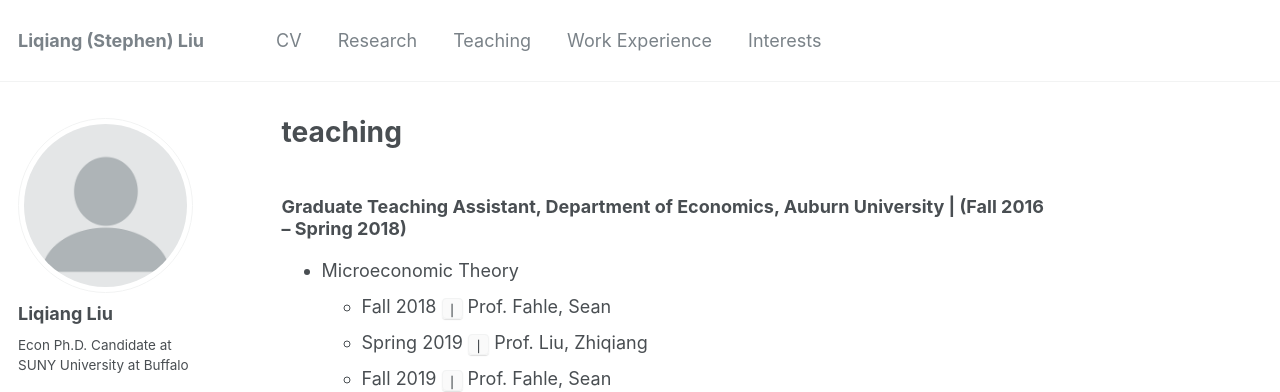
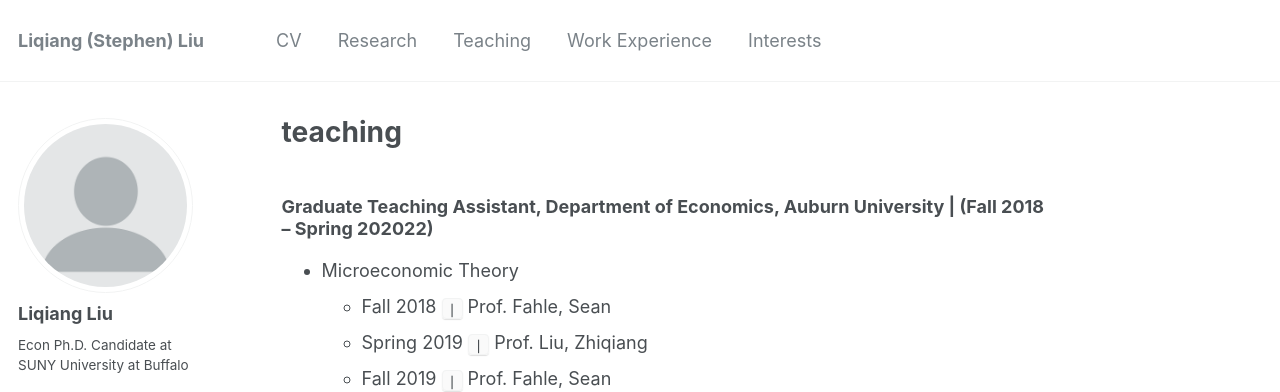
Before and after one commit to Liqiang-Liu/Liqiang-Liu.github.io, a Jekyll site: the page built from _pages/teaching.md, in a window 1280 px wide and 959 px high. Shown: the top 392 px of the window. Built offline with Jekyll 4.4.1, drawn with Linux system fonts in a browser that asks for light colours.

Commit message:
Update teaching.md

```diff
--- a/_pages/teaching.md
+++ b/_pages/teaching.md
@@ -10,7 +10,7 @@
 
 
 
-### Graduate Teaching Assistant, Department of Economics, Auburn University | (Fall 2016 – Spring 2018)
+### Graduate Teaching Assistant, Department of Economics, Auburn University | (Fall 2018 – Spring 202022)
 * Microeconomic Theory
   * Fall   2018 `|` Prof. Fahle, Sean
   * Spring 2019 `|` Prof. Liu, Zhiqiang
```
